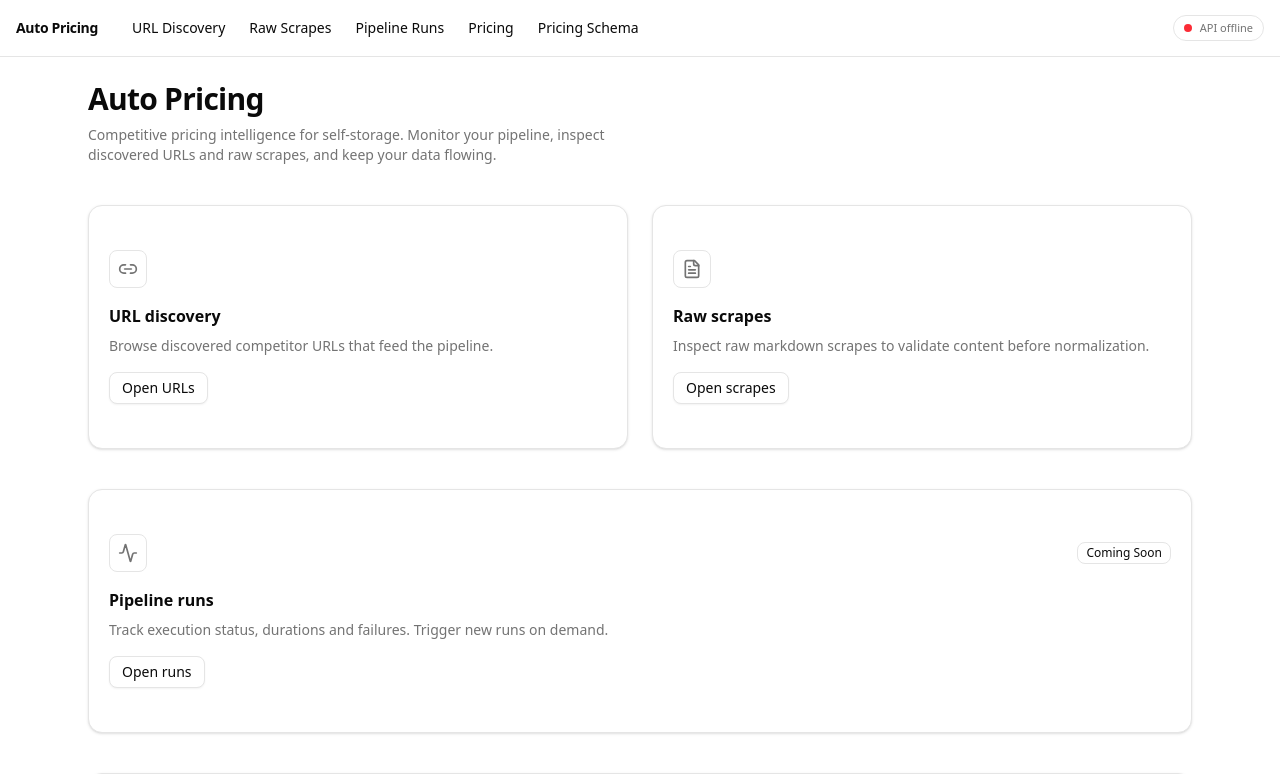
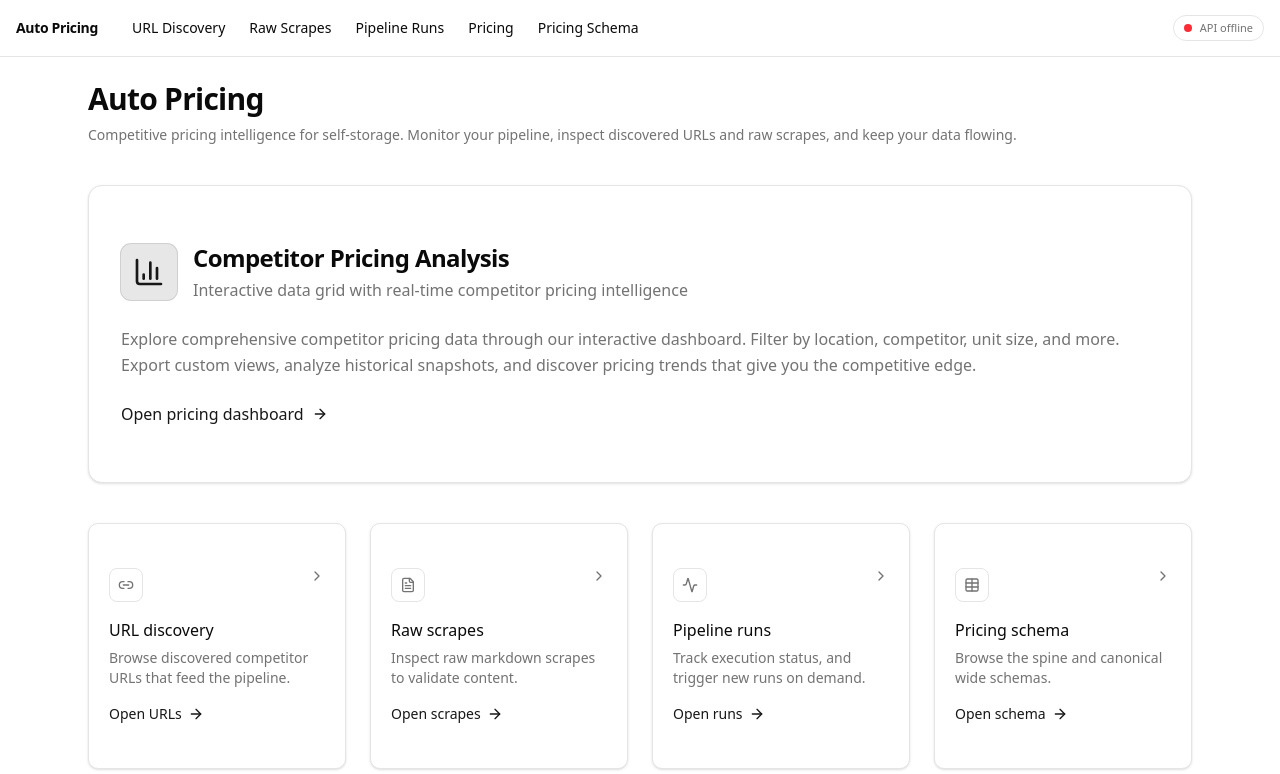
Before and after one commit to A5-CC/auto_pricing_ui, a Next.js app: page / in a window 1280 px wide. Shown: the top 774 px of the page. Built offline with nearby package versions, Linux system fonts and the light colour scheme; no server answers.

Commit message:
feat(homepage): redesign landing page with prominent pricing dashboard hero card; reorganize feature cards with hover effects and consistent icons; remove Coming Soon badges

```diff
--- a/app/page.tsx
+++ b/app/page.tsx
@@ -1,10 +1,8 @@
 "use client"
 
 import Link from "next/link"
-import { Button } from "@/components/ui/button"
 import { Card, CardContent } from "@/components/ui/card"
-import { Badge } from "@/components/ui/badge"
-import { Activity, Link2, FileText, Table } from "lucide-react"
+import { Activity, Link2, FileText, Table, ArrowRight, ChevronRight, BarChart3 } from "lucide-react"
 import { Footer } from "@/components/analytics/footer-actions"
 
 export default function Page() {
@@ -12,61 +10,72 @@ export default function Page() {
     <main className="mx-auto max-w-6xl p-6 space-y-10">
       <header className="space-y-2">
         <h1 className="text-3xl font-semibold tracking-tight">Auto Pricing</h1>
-        <p className="max-w-prose text-sm text-muted-foreground">
+        <p className="text-sm text-muted-foreground">
           Competitive pricing intelligence for self‑storage. Monitor your pipeline, inspect discovered URLs and raw scrapes, and keep your data flowing.
         </p>
       </header>
 
-      <section className="grid gap-6 sm:grid-cols-2">
+      <section className="space-y-6">
+        <Link
+          href="/pricing"
+          aria-label="Open Competitor Pricing Analysis dashboard"
+          className="block group rounded-xl focus:outline-none focus-visible:ring-2 focus-visible:ring-ring focus-visible:ring-offset-2"
+        >
+          <Card className="rounded-xl transition-all duration-200 border bg-card hover:border-foreground/20 hover:bg-muted/40 shadow-sm hover:shadow-md">
+            <CardContent className="p-8">
+              <div className="flex items-start justify-between">
+                <div className="flex items-center gap-4">
+                  <div className="rounded-lg bg-primary/10 p-3 text-primary ring-1 ring-primary/20">
+                    <BarChart3 className="h-8 w-8" />
+                  </div>
+                  <div>
+                    <h2 className="text-2xl font-semibold tracking-tight">Competitor Pricing Analysis</h2>
+                    <p className="text-muted-foreground mt-1">Interactive data grid with real-time competitor pricing intelligence</p>
+                  </div>
+                </div>
+              </div>
+              <p className="text-muted-foreground mt-6 leading-relaxed">
+                Explore comprehensive competitor pricing data through our interactive dashboard. Filter by location, competitor, unit size, and more.
+                Export custom views, analyze historical snapshots, and discover pricing trends that give you the competitive edge.
+              </p>
+              <div className="mt-6 inline-flex items-center text-primary font-medium">
+                <span>Open pricing dashboard</span>
+                <ArrowRight className="ml-2 h-4 w-4 transition-transform group-hover:translate-x-0.5" aria-hidden="true" />
+              </div>
+            </CardContent>
+          </Card>
+        </Link>
+      </section>
+
+      <section className="grid gap-6 md:grid-cols-2 lg:grid-cols-4">
         <FeatureCard
-          icon={<Link2 className="h-5 w-5" />}
+          icon={<Link2 className="h-4 w-4" />}
           title="URL discovery"
           description="Browse discovered competitor URLs that feed the pipeline."
           href="/url-dumps"
           cta="Open URLs"
         />
         <FeatureCard
-          icon={<FileText className="h-5 w-5" />}
+          icon={<FileText className="h-4 w-4" />}
           title="Raw scrapes"
-          description="Inspect raw markdown scrapes to validate content before normalization."
+          description="Inspect raw markdown scrapes to validate content."
           href="/raw-scrapes"
           cta="Open scrapes"
         />
-      </section>
-
-      <section>
-        <Card className="transition-colors hover:border-foreground/30">
-          <CardContent className="p-5">
-            <div className="flex items-center justify-between">
-              <div className="rounded-md border p-2 text-muted-foreground"><Activity className="h-5 w-5" /></div>
-              <Badge variant="outline">Coming Soon</Badge>
-            </div>
-            <div className="mt-4 space-y-2">
-              <h3 className="text-base font-semibold">Pipeline runs</h3>
-              <p className="text-sm text-muted-foreground">Track execution status, durations and failures. Trigger new runs on demand.</p>
-            </div>
-            <div className="mt-4">
-              <Link href="/runs"><Button variant="outline" size="sm">Open runs</Button></Link>
-            </div>
-          </CardContent>
-        </Card>
-      </section>
-
-      <section>
-        <Card className="transition-colors hover:border-foreground/30">
-          <CardContent className="p-5">
-            <div className="flex items-center justify-between">
-              <div className="rounded-md border p-2 text-muted-foreground"><Table className="h-5 w-5" /></div>
-            </div>
-            <div className="mt-4 space-y-2">
-              <h3 className="text-base font-semibold">Pricing schema</h3>
-              <p className="text-sm text-muted-foreground">Browse the spine and canonical wide schemas that structure competitor pricing data.</p>
-            </div>
-            <div className="mt-4">
-              <Link href="/pricing-schemas"><Button variant="outline" size="sm">Open schema</Button></Link>
-            </div>
-          </CardContent>
-        </Card>
+        <FeatureCard
+          icon={<Activity className="h-4 w-4" />}
+          title="Pipeline runs"
+          description="Track execution status, and trigger new runs on demand."
+          href="/runs"
+          cta="Open runs"
+        />
+        <FeatureCard
+          icon={<Table className="h-4 w-4" />}
+          title="Pricing schema"
+          description="Browse the spine and canonical wide schemas."
+          href="/pricing-schemas"
+          cta="Open schema"
+        />
       </section>
       <Footer />
     </main>
@@ -87,19 +96,27 @@ function FeatureCard({
   cta: string
 }) {
   return (
-    <Card className="transition-colors hover:border-foreground/30">
-      <CardContent className="p-5">
-        <div className="flex items-center justify-between">
-          <div className="rounded-md border p-2 text-muted-foreground">{icon}</div>
+    <Link
+      href={href}
+      aria-label={`${title} — ${cta}`}
+      className="group block rounded-lg focus:outline-none focus-visible:ring-2 focus-visible:ring-ring focus-visible:ring-offset-2"
+    >
+      <Card className="h-full transition-colors border hover:border-foreground/20 bg-card hover:bg-muted/30 rounded-lg">
+        <CardContent className="p-5 flex flex-col h-full">
+          <div className="flex items-start justify-between">
+            <div className="rounded-md border bg-background p-2 text-muted-foreground transition-colors group-hover:text-foreground">{icon}</div>
+            <ChevronRight className="h-4 w-4 text-muted-foreground transition-transform group-hover:translate-x-0.5" aria-hidden="true" />
           </div>
-        <div className="mt-4 space-y-2">
-          <h3 className="text-base font-semibold">{title}</h3>
+          <div className="mt-4 space-y-1.5 flex-grow">
+            <h3 className="text-base font-medium">{title}</h3>
             <p className="text-sm text-muted-foreground">{description}</p>
           </div>
-        <div className="mt-4">
-          <Link href={href}><Button variant="outline" size="sm">{cta}</Button></Link>
+          <div className="mt-4 inline-flex items-center text-sm font-medium text-primary">
+            <span>{cta}</span>
+            <ArrowRight className="ml-1.5 h-4 w-4 transition-transform group-hover:translate-x-0.5" aria-hidden="true" />
           </div>
         </CardContent>
       </Card>
+    </Link>
   )
 }
```
Lines whose indentation alone changed are shown as unchanged.
